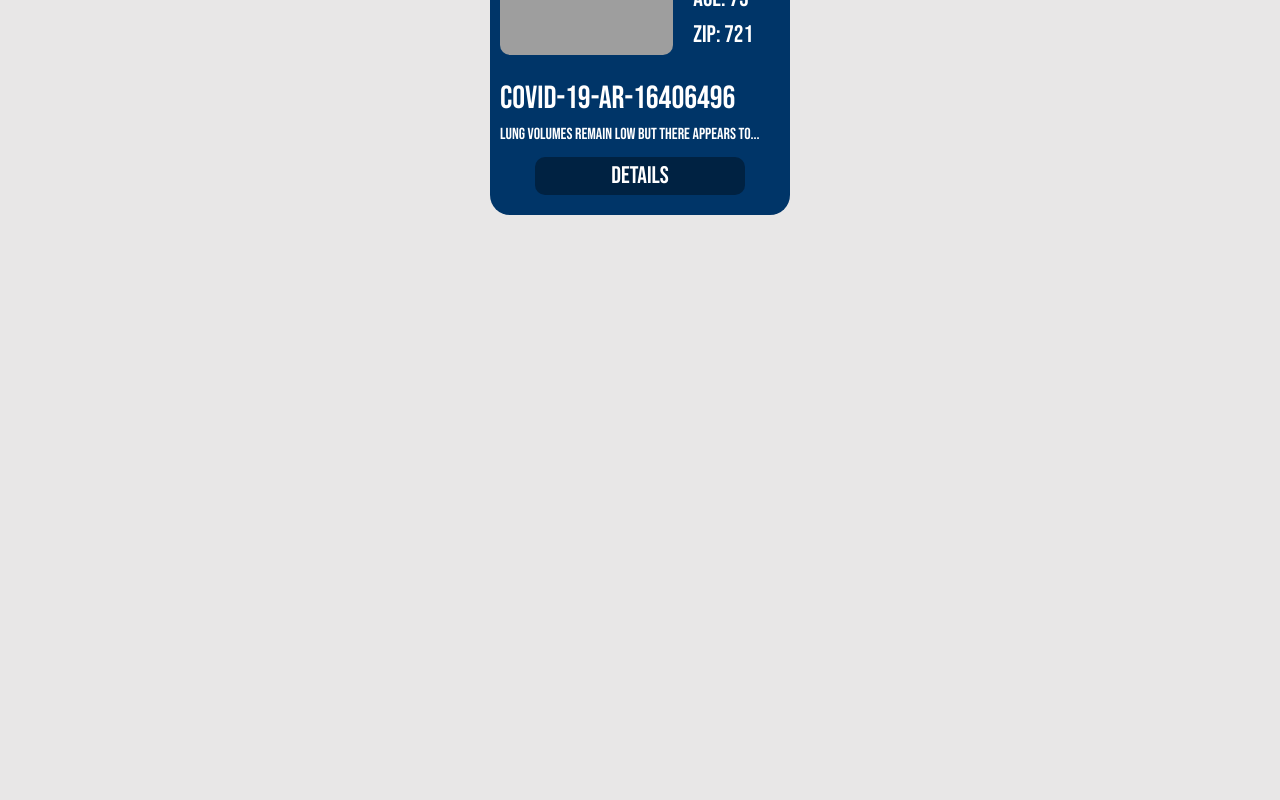
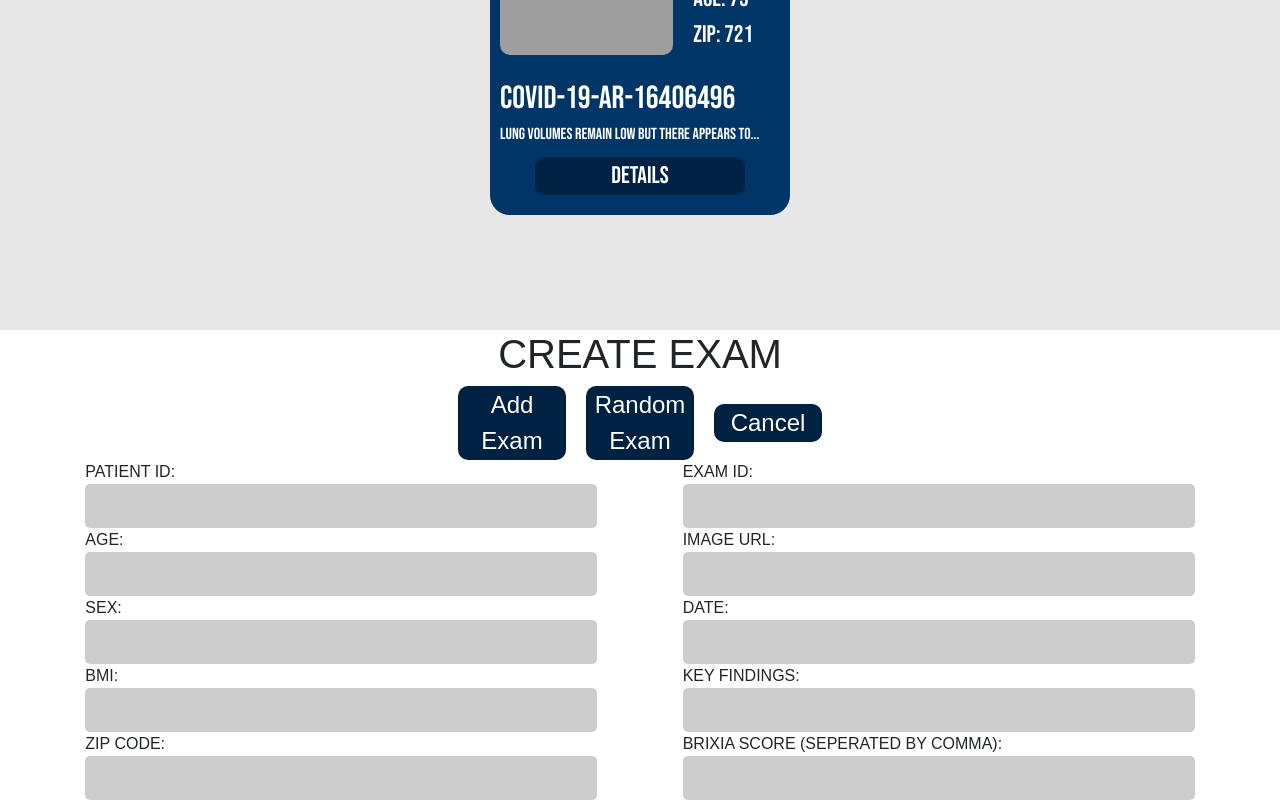
Before and after one commit to gerlinp/IDRC-V2, a React (Create React App) app in the folder client/: page /CreateExam in a window 1280 px wide. Shown: the part 584-1384 px from the top of the page. Before the commit the page ends 914 px from the top, so only its background shows below. Built offline with nearby package versions, Linux system fonts and the light colour scheme; grey boxes are pictures that could not be loaded.

Commit message:
create exam page initial commit

```diff
--- a/client/package.json
+++ b/client/package.json
@@ -36,5 +36,9 @@
       "last 1 firefox version",
       "last 1 safari version"
     ]
+  },
+  "devDependencies": {
+    "react-router-dom": "^5.0.1"
+
   }
 }
--- /dev/null
+++ b/client/src/components/CreateExam.js
@@ -0,0 +1,59 @@
+// rfc to get import
+import React from 'react'
+
+
+
+export default function CreateExam() {
+
+  return (
+
+    <>
+    <form id="createExam">
+      <h1 id="createExamTitle">Create Exam</h1>
+
+
+      <div id="createExamButtons">
+        <button id="addExam" className="exam-btn btn-space">Add Exam</button>
+        <button id="randomExam" className="exam-btn btn-space">Random Exam</button>
+        <button id="cancel" className="exam-btn btn-space">Cancel</button>
+      </div>
+
+      <div className="info">
+        <div id="patienInfo" className="createExamInfo">
+          <label for="patientID">Patient ID:</label>
+          <input type="text" id="patientID" name="patientID"/>
+
+          <label for="age">Age:</label>
+          <input type="text" id="age" name="age"/>
+
+          <label for="sex">Sex:</label>
+          <input type="text" id="sex" name="sex"/>
+
+          <label for="bmi">BMI:</label>
+          <input type="text" id="bmi" name="bmi"/>
+
+          <label for="zipCode">Zip Code:</label>
+          <input type="text" id="zipCode" name="zipCode"/>
+        </div>
+
+        <div id="examInfo" className="createExamInfo">
+          <label for="examID">Exam ID:</label>
+          <input type="text" id="examID" name="examID"/>
+
+          <label for="imgUrl">Image URL:</label>
+          <input type="text" id="imgUrl" name="imgUrl"/>
+
+          <label for="date">Date:</label>
+          <input type="text" id="date" name="date"/>
+
+          <label for="keyFindings">Key Findings:</label>
+          <input type="text" id="keyFindings" name="keyFindings"/>
+
+          <label for="brixiaScore">Brixia Score (seperated by comma):</label>
+          <input type="text" id="brixiaScore" name="brixiaScore"/>
+        </div>
+      </div>
+    </form>
+    </>
+  )
+}
--- a/client/src/components/Exam.js
+++ b/client/src/components/Exam.js
@@ -1,4 +1,7 @@
 import React, {PureComponent} from 'react'
+import history from '../history';
+
+
 // import PropTypes from 'prop-types';
 
 
@@ -42,7 +45,8 @@ class Exam extends PureComponent {
                 { keyFind }
               </span>
       </div>
-        <button className="exam-btn">DETAILS</button>
+        <button className="exam-btn" onClick={() => history.push('/CreateExam')} >DETAILS </button>
+
       </div>
     );
   }
--- /dev/null
+++ b/client/src/components/Routes.js
@@ -0,0 +1,18 @@
+import React from 'react'
+import { Router, Switch, Route } from "react-router-dom";
+import history from '../history';
+import App from '../App';
+import CreateExam from './CreateExam';
+
+
+export default function Routes() {
+  return (
+    <Router history={history}>
+        <Switch>
+            {/* <Route path="/" exact component={App}></Route> */}
+            <Route path="/CreateExam" exact component={CreateExam}></Route>
+        </Switch>
+    </Router>
+
+  )
+}
--- /dev/null
+++ b/client/src/history.js
@@ -0,0 +1,3 @@
+import { createBrowserHistory as history} from 'history';
+
+export default history();
--- a/client/src/index.css
+++ b/client/src/index.css
@@ -22,6 +22,7 @@ input[type=submit]:hover {
   background: #fff;
   color: #44338D;
   cursor: pointer;
+
 }
 /*--------------------------------- Navigation -------------------------------*/
 
@@ -76,6 +77,8 @@ form {
   width: 100%;
   max-width: 768px;
 }
+
+
 
 input[type=text] {
   flex-grow: 1;
@@ -234,3 +237,52 @@ header h1 {
     color: #002242;
     background: #fff;
   }
+
+/* ---------------------------createExam-------------------------------*/
+
+#createExam{
+  background-color: #ffffff;
+  width: 100%;
+  max-width: 100%;
+}
+
+#createExamTitle{
+  display: block;
+  text-align: center;
+}
+
+#createExamButtons{
+  display: flex;
+  justify-content: space-around;
+  max-width: 60%;
+  margin: 0 auto;
+  width: 30%;
+}
+
+.btn-space{
+  margin: 0 10px;
+
+}
+
+.info{
+  display: flex;
+  justify-content: space-evenly;
+}
+
+.createExamInfo{
+  width: 40%;
+  align-items: stretch;
+  display: flex;
+  flex-wrap: wrap;
+
+}
+
+.createExamInfo label {
+  width: 100%;
+
+}
+
+.createExamInfo input {
+  margin: 0;
+  background-color: rgba(177, 177, 177, 0.637);
+}
--- a/client/src/index.js
+++ b/client/src/index.js
@@ -4,11 +4,17 @@ import 'bootstrap/dist/css/bootstrap.css';
 import './index.css';
 import App from './App';
 import reportWebVitals from './reportWebVitals';
+import { BrowserRouter as Router } from 'react-router-dom';
+import Routes from './components/Routes';
+
 
 ReactDOM.render(
-  <React.StrictMode>
-    <App />
-  </React.StrictMode>,
+  <Router>
+    <React.StrictMode>
+      <App />
+      <Routes/>
+    </React.StrictMode>
+  </Router>,
   document.getElementById('root')
 );
 
```
Also changed, not shown: client/src/App.js (+4 -3 lines), 1 other file (tests, documents, lock files or other folders).
